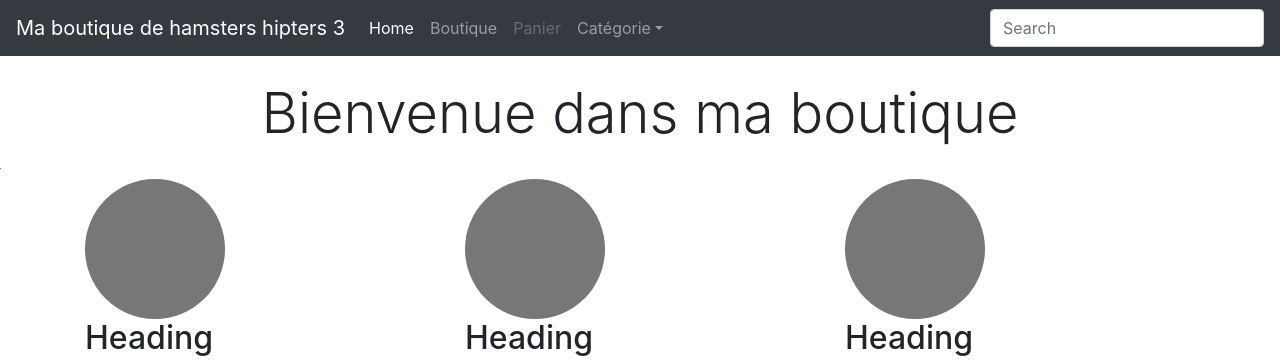
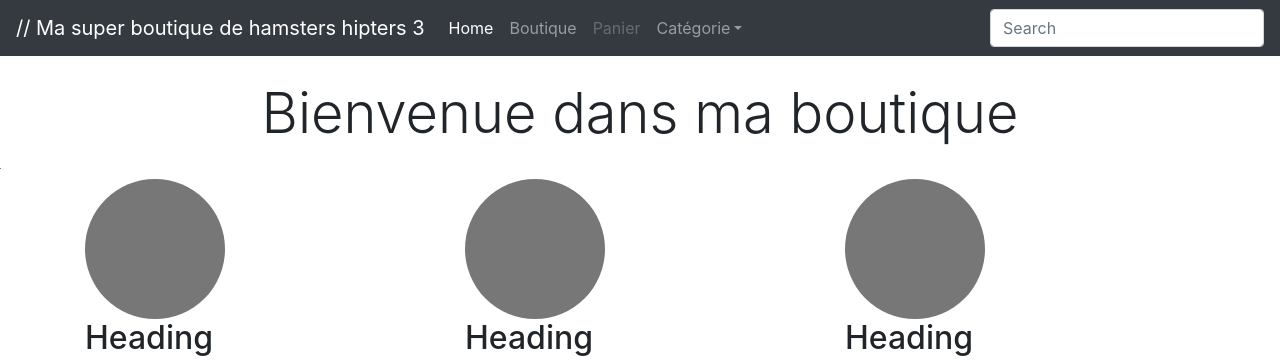
Before and after one commit to A2-line/ma_boutique, a PHP site: page / in a window 1280 px wide. Shown: the top 360 px of the page. Run offline with PHP 8.4, Linux system fonts and the light colour scheme.

Commit message:
modif super

```diff
--- a/index.php
+++ b/index.php
@@ -10,13 +10,13 @@
 
     <link rel="stylesheet" href="style.css">
 
-    <title>Ma boutique de hamsters hipters 3</title>
+    <title>// Ma super boutique de hamsters hipters 3</title>
   </head>
 
   <body>
     <!-- Nav Bootstrap -->
     <nav class="navbar navbar-expand-md navbar-dark bg-dark">
-      <a class="navbar-brand" href="#">Ma boutique de hamsters hipters 3</a>
+      <a class="navbar-brand" href="#">// Ma super boutique de hamsters hipters 3</a>
       <button class="navbar-toggler" type="button" data-toggle="collapse" data-target="#navbarsExample04" aria-controls="navbarsExample04" aria-expanded="false" aria-label="Toggle navigation">
         <span class="navbar-toggler-icon"></span>
       </button>
```
